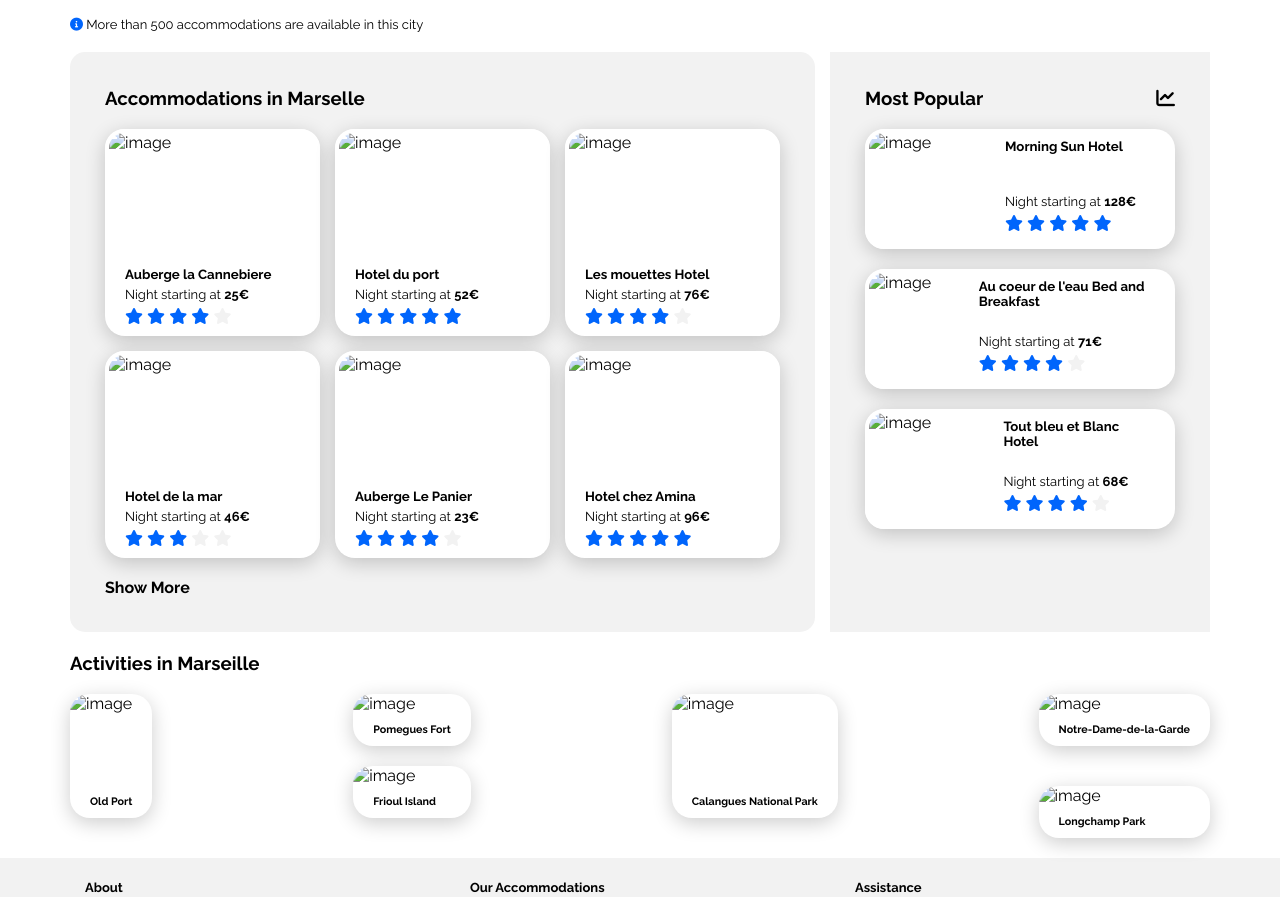
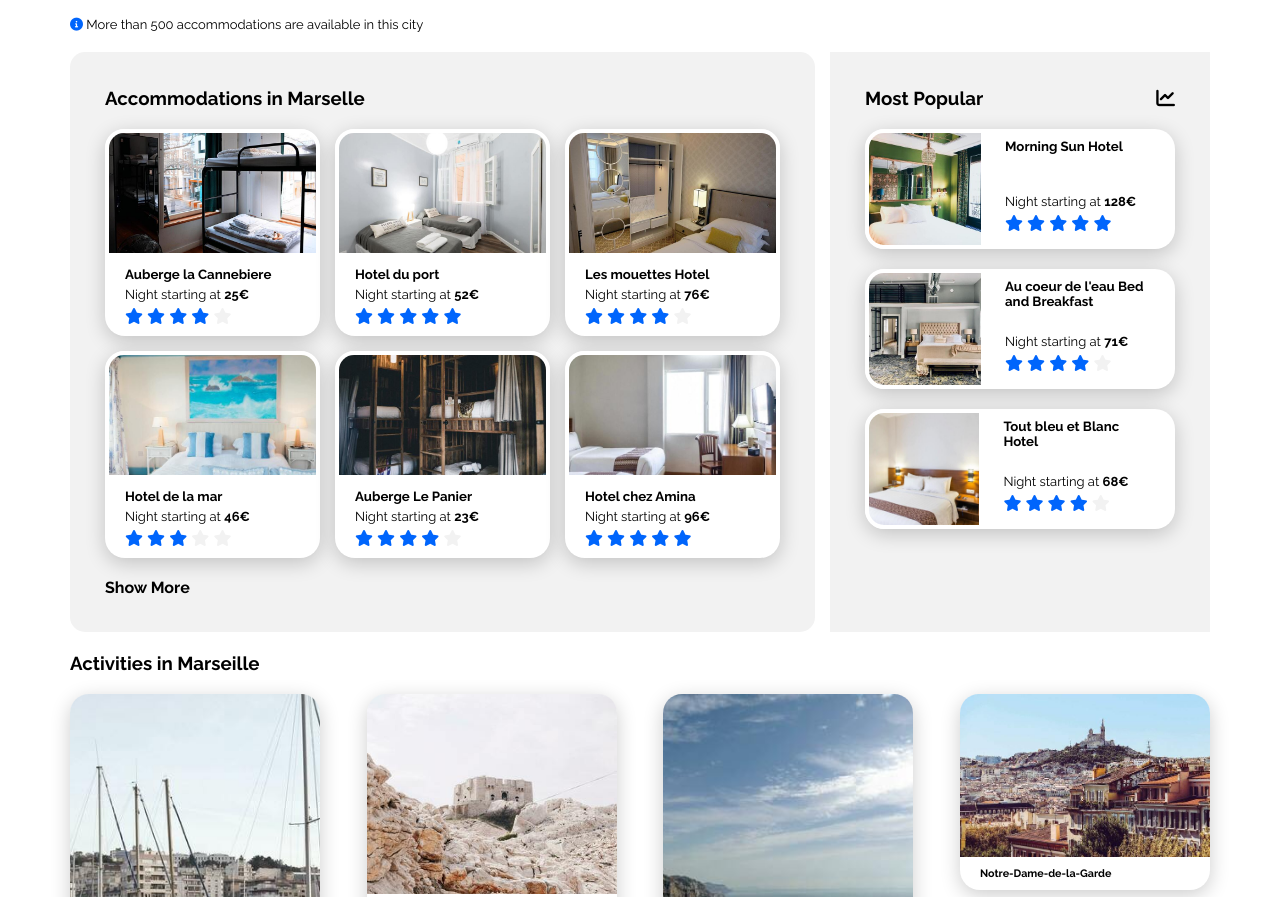
Before and after one commit to ShannonGlass23/Project-2, a plain HTML site: page index.html in a window 1280 px wide. Shown: the part 280-1177 px from the top of the page. Drawn offline with Linux system fonts and the light colour scheme; the site is published under a folder, as on GitHub Pages, so addresses that start at the root find nothing.

Commit message:
add . to image paths

```diff
--- a/index.html
+++ b/index.html
@@ -30,7 +30,7 @@
   <div class="container">
     <nav class="navbar">
       <ul class="navbar-items">
-        <li class="nav-heading-split"><img class="logo" src="/images/logo/Booki.png" alt="image"></li>
+        <li class="nav-heading-split"><img class="logo" src="./images/logo/Booki.png" alt="image"></li>
         <li class="font-small"><a href="#accom">Accommodations</a></li>
         <li class="font-small"><a href="#activ">Activities</a></li>
       </ul>
@@ -89,7 +89,7 @@
         <div class="row row-wrap m-all">
 
           <div class="card flex-grow">
-            <img src="/images/hebergements/4_small/marcus-loke-WQJvWU_HZFo-unsplash.jpg" class="card-img-top"
+            <img src="./images/hebergements/4_small/marcus-loke-WQJvWU_HZFo-unsplash.jpg" class="card-img-top"
               alt="image">
             <div class="card-body">
               <h5 class="card-title">Auberge la Cannebiere</h5>
@@ -103,7 +103,7 @@
           </div>
 
           <div class="card flex-grow">
-            <img src="/images/hebergements/4_small/fred-kleber-gTbaxaVLvsg-unsplash.jpg" class="card-img-top"
+            <img src="./images/hebergements/4_small/fred-kleber-gTbaxaVLvsg-unsplash.jpg" class="card-img-top"
               alt="image">
             <div class="card-body">
               <h5 class="card-title">Hotel du port</h5>
@@ -117,7 +117,7 @@
           </div>
 
           <div class="card flex-grow">
-            <img src="/images/hebergements/4_small/reisetopia-B8WIgxA_PFU-unsplash.jpg" class="card-img-top"
+            <img src="./images/hebergements/4_small/reisetopia-B8WIgxA_PFU-unsplash.jpg" class="card-img-top"
               alt="image">
             <div class="card-body">
               <h5 class="card-title">Les mouettes Hotel</h5>
@@ -131,7 +131,7 @@
           </div>
 
           <div class="card flex-grow">
-            <img src="/images/hebergements/4_small/annie-spratt-Eg1qcIitAuA-unsplash.jpg" class="card-img-top"
+            <img src="./images/hebergements/4_small/annie-spratt-Eg1qcIitAuA-unsplash.jpg" class="card-img-top"
               alt="image">
             <div class="card-body">
               <h5 class="card-title">Hotel de la mar</h5>
@@ -145,7 +145,7 @@
           </div>
 
           <div class="card flex-grow">
-            <img src="/images/hebergements/4_small/nicate-lee-kT-ZyaiwBe0-unsplash.jpg" class="card-img-top"
+            <img src="./images/hebergements/4_small/nicate-lee-kT-ZyaiwBe0-unsplash.jpg" class="card-img-top"
               alt="image">
             <div class="card-body">
               <h5 class="card-title">Auberge Le Panier</h5>
@@ -159,7 +159,7 @@
           </div>
 
           <div class="card flex-grow">
-            <img src="/images/hebergements/4_small/febrian-zakaria-M6S1WvfW68A-unsplash.jpg" class="card-img-top"
+            <img src="./images/hebergements/4_small/febrian-zakaria-M6S1WvfW68A-unsplash.jpg" class="card-img-top"
               alt="image">
             <div class="card-body">
               <h5 class="card-title">Hotel chez Amina</h5>
@@ -186,7 +186,7 @@
           </nav>
         <div class="m-all">
           <div class="card card-row mb">
-            <img src="/images/hebergements/4_small/emile-guillemot-Bj_rcSC5XfE-unsplash.jpg" class="card-img-left"
+            <img src="./images/hebergements/4_small/emile-guillemot-Bj_rcSC5XfE-unsplash.jpg" class="card-img-left"
               alt="image">
             <div class="card-body">
               <h5 class="card-title">Morning Sun Hotel</h5>
@@ -202,7 +202,7 @@
           </div>
 
           <div class="card card-row mb">
-            <img src="/images/hebergements/4_small/aw-creative-VGs8z60yT2c-unsplash.jpg" class="card-img-left"
+            <img src="./images/hebergements/4_small/aw-creative-VGs8z60yT2c-unsplash.jpg" class="card-img-left"
               alt="image">
             <div class="card-body">
               <h5 class="card-title">Au coeur de l'eau Bed and Breakfast</h5>
@@ -218,7 +218,7 @@
           </div>
 
           <div class="card card-row mb">
-            <img src="/images/hebergements/4_small/febrian-zakaria-sjvU0THccQA-unsplash.jpg" class="card-img-left"
+            <img src="./images/hebergements/4_small/febrian-zakaria-sjvU0THccQA-unsplash.jpg" class="card-img-left"
               alt="image">
             <div class="card-body">
               <h5 class="card-title">Tout bleu et Blanc Hotel</h5>
@@ -242,7 +242,7 @@
 
       <div class="row">
         <div class="card mbb">
-          <img src="/images/activites/4_small/reno-laithienne-QUgJhdY5Fyk-unsplash.jpg"
+          <img src="./images/activites/4_small/reno-laithienne-QUgJhdY5Fyk-unsplash.jpg"
             class="card-img-top card-img-no-border card-img-tall" alt="image">
           <div class="card-body">
             <h6 class="card-title">Old Port</h6>
@@ -251,7 +251,7 @@
 
         <div class="column">
           <div class="card mb">
-            <img src="/images/activites/4_small/paul-hermann-QFTrLdQIRhI-unsplash.jpg"
+            <img src="./images/activites/4_small/paul-hermann-QFTrLdQIRhI-unsplash.jpg"
               class="card-img-top card-img-no-border card-img-tall med-height" alt="image">
             <div class="card-body">
               <h6 class="card-title">Pomegues Fort</h6>
@@ -259,7 +259,7 @@
           </div>
 
           <div class="card mbb">
-            <img src="/images/activites/4_small/kevin-hikari-rV_Qd1l-VXg-unsplash.jpg"
+            <img src="./images/activites/4_small/kevin-hikari-rV_Qd1l-VXg-unsplash.jpg"
               class="card-img-top card-img-no-border card-img-tall sml-height" alt="image">
             <div class="card-body">
               <h6 class="card-title">Frioul Island</h6>
@@ -268,7 +268,7 @@
         </div>
 
         <div class="card mbb">
-          <img src="/images/activites/4_small/kilyan-sockalingum-NR8-cBCN3aI-unsplash.jpg"
+          <img src="./images/activites/4_small/kilyan-sockalingum-NR8-cBCN3aI-unsplash.jpg"
             class="card-img-top card-img-no-border card-img-tall" alt="image">
           <div class="card-body">
             <h6 class="card-title">Calangues National Park</h6>
@@ -277,7 +277,7 @@
 
         <div class="column">
           <div class="card mbb">
-            <img src="/images/activites/4_small/florian-wehde-xW9e8gdotxI-unsplash.jpg"
+            <img src="./images/activites/4_small/florian-wehde-xW9e8gdotxI-unsplash.jpg"
               class="card-img-top card-img-no-border card-img-tall" alt="image">
             <div class="card-body">
               <h6 class="card-title">Notre-Dame-de-la-Garde</h6>
@@ -285,7 +285,7 @@
           </div>
 
           <div class="card">
-            <img src="/images/activites/4_small/lena-paulin-wH2-EJoDcV0-unsplash.jpg"
+            <img src="./images/activites/4_small/lena-paulin-wH2-EJoDcV0-unsplash.jpg"
               class="card-img-top card-img-no-border card-img-tall" alt="image">
             <div class="card-body">
               <h6 class="card-title">Longchamp Park</h6>
```
Also changed, not shown: 1 other file.
